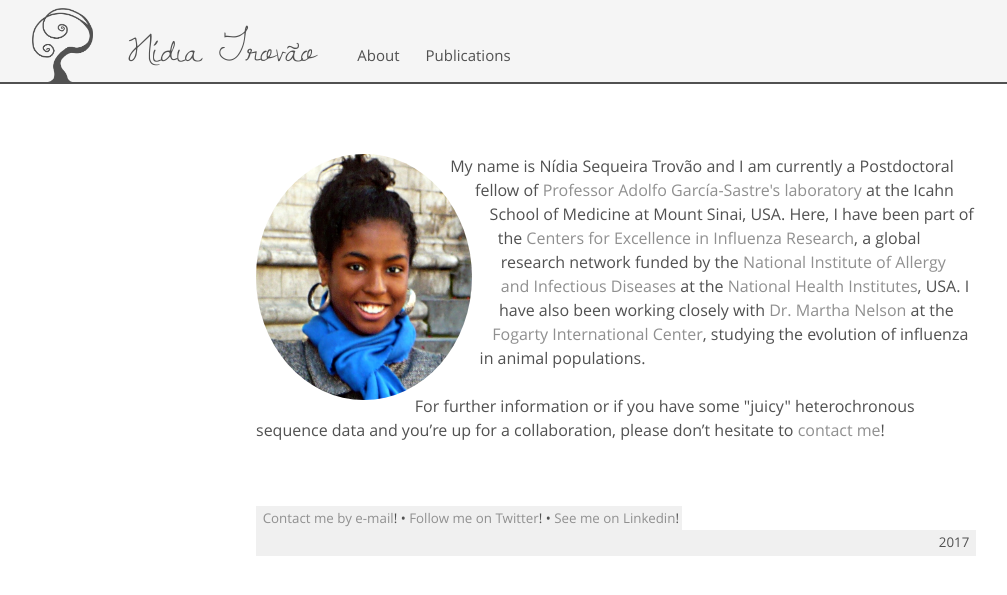
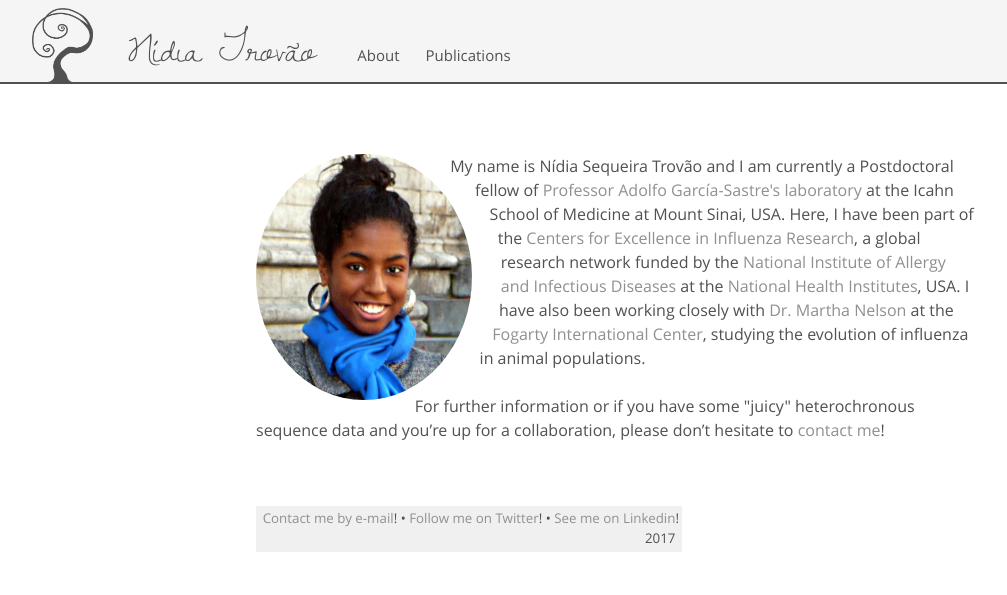
Before and after one commit to nidiatrovao/nidiatrovao.github.io, a Jekyll site: the page built from index.html, in a window 1280 px wide. Shown: the top 595 px of the page, without its empty margins (24-1031 px from the left). Built offline with Jekyll 4.4.1, drawn with Linux system fonts in a browser that asks for light colours.

Commit message:
Update default.html

```diff
--- a/_layouts/default.html
+++ b/_layouts/default.html
@@ -18,7 +18,7 @@
       </main>
 
       <footer class="footer">
-        <small style="float: left"><span style="display: inline">&nbsp;<a href="http://www.google.com/recaptcha/mailhide/d?k=01NqppQr6VZzJtBnX1B1RDuw==&amp;c=15YkdRwX0Emp37Odw61dyCyrGOiI_gucHoEuzZzUzks=" onclick="window.open('http://www.google.com/recaptcha/mailhide/d?k\x3d01NqppQr6VZzJtBnX1B1RDuw\x3d\x3d\x26c\x3d15YkdRwX0Emp37Odw61dyCyrGOiI_gucHoEuzZzUzks\x3d', '', 'toolbar=0,scrollbars=0,location=0,statusbar=0,menubar=0,resizable=0,width=500,height=300'); return false;" title="Click to reveal my e-mail address">Contact me by e-mail</a>!&nbsp;&bull;</span><span style="display: inline">&nbsp;<a href="https://twitter.com/nidiatrovao" target="_blank">Follow me on Twitter</a>!&nbsp;&bull;</span><span style="display: inline">&nbsp;<a href="https://www.linkedin.com/in/nidiatrovao" target="_blank">See me on Linkedin</a>!</span></small>&nbsp;<small style="display: block;text-align: right"><time datetime="{{ site.time | date_to_xmlschema }}">{{ site.time | date: '%Y&nbsp;' }}</time></small>
+        <small style="float: left"><span>&nbsp;<a href="http://www.google.com/recaptcha/mailhide/d?k=01NqppQr6VZzJtBnX1B1RDuw==&amp;c=15YkdRwX0Emp37Odw61dyCyrGOiI_gucHoEuzZzUzks=" onclick="window.open('http://www.google.com/recaptcha/mailhide/d?k\x3d01NqppQr6VZzJtBnX1B1RDuw\x3d\x3d\x26c\x3d15YkdRwX0Emp37Odw61dyCyrGOiI_gucHoEuzZzUzks\x3d', '', 'toolbar=0,scrollbars=0,location=0,statusbar=0,menubar=0,resizable=0,width=500,height=300'); return false;" title="Click to reveal my e-mail address">Contact me by e-mail</a>!&nbsp;&bull;</span><span>&nbsp;<a href="https://twitter.com/nidiatrovao" target="_blank">Follow me on Twitter</a>!&nbsp;&bull;</span><span>&nbsp;<a href="https://www.linkedin.com/in/nidiatrovao" target="_blank">See me on Linkedin</a>!</span><span style="display: block;text-align: right">&nbsp;<time datetime="{{ site.time | date_to_xmlschema }}">{{ site.time | date: '%Y&nbsp;' }}</time></span></small>
       </footer>
     </div>
   </body>
```
